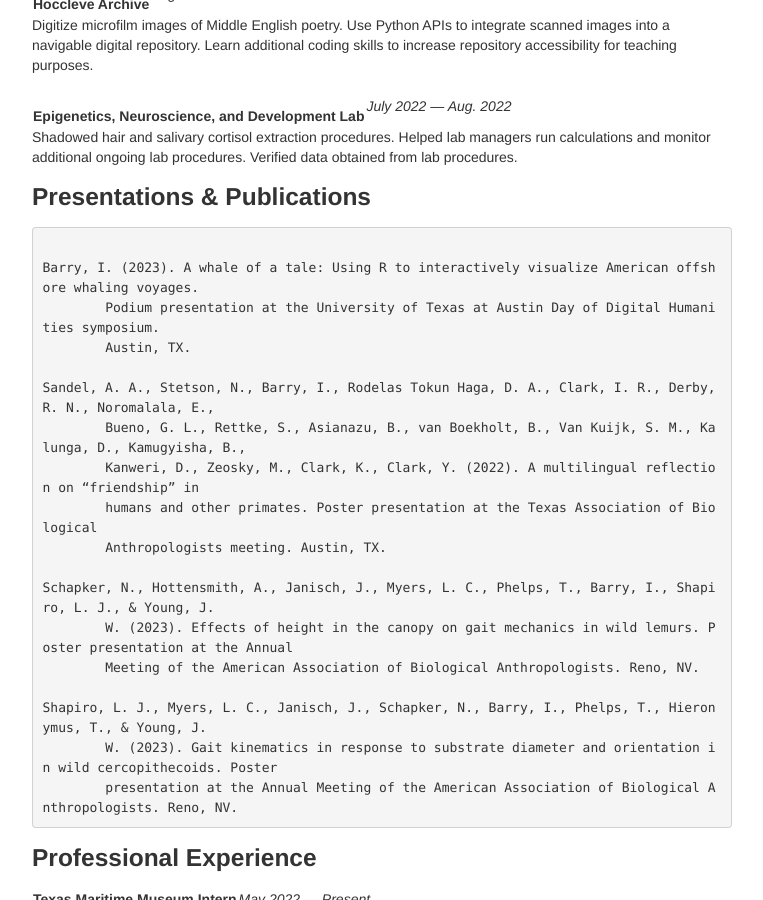
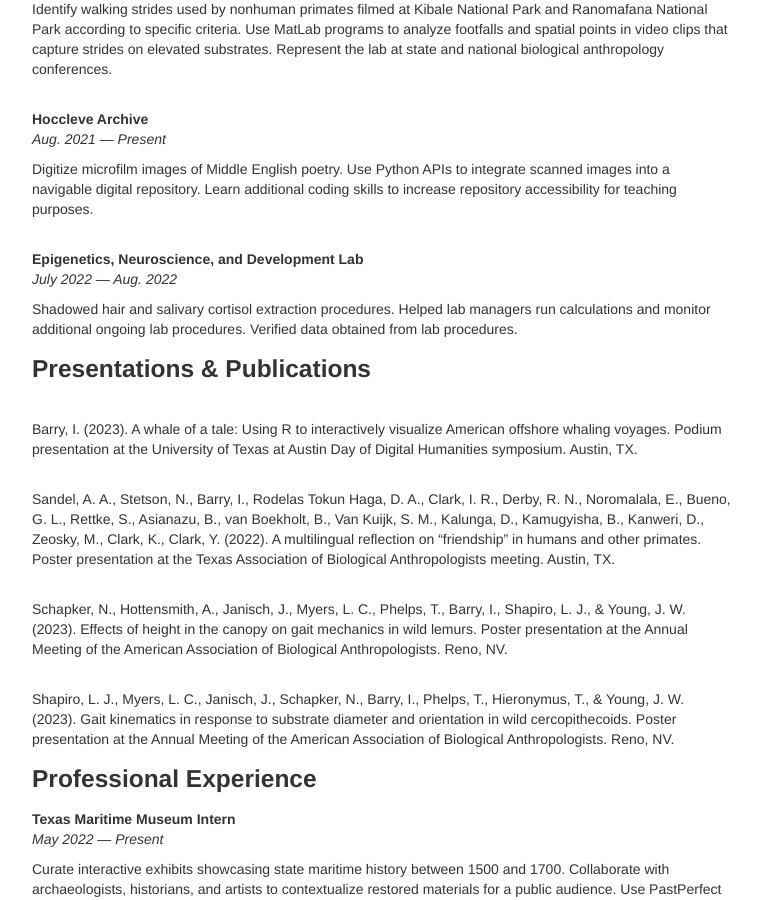
Before and after one commit to IanABarry/IanABarry.github.io, a Jekyll site: the page built from pages/cv.md, in a window 1280 px wide and 900 px high, scrolled down 1213 px. Shown: the whole window, without its empty margins (258-1021 px from the left). Built offline with Jekyll 4.4.1, drawn with Linux system fonts in a browser that asks for light colours.

Commit message:
Formatting line breaks in CV

```diff
--- a/pages/cv.md
+++ b/pages/cv.md
@@ -16,10 +16,10 @@ permalink: /cv
 
 <h3>Education</h3>
 
-<b>The University of Texas at Austin</b> | <i>Aug. 2020 — May 2023</i>
-B.A., Anthropology
-<i>College of Liberal Arts Honors</i>
-<i>Anthropology Honors</i>
+<b>The University of Texas at Austin</b>, <i>Aug. 2020 — May 2023</i>
+<br>B.A., Anthropology
+<br><i>College of Liberal Arts Honors</i>
+<br><i>Anthropology Honors</i>
 
 <h4>Relevant Undergraduate Coursework:</h4>
 <ul>
@@ -38,94 +38,96 @@ B.A., Anthropology
 </ul>
 
 <h3>Research Experience</h3>
-<b>Independent Research</b> | <i>Aug. 2022 — Present</i>
+<b>Independent Research</b>
+<br><i>Aug. 2022 — Present</I>
 
 <br>Design and implement a project investigating a novel method of extracting mammalian physiological data through noncontact thermal videography. Collect data from semi-free-ranging pigs at a rescue in central Texas and clean, organize, and present data using MatLab and R.
 
-<br><b>Primate Ethology and Endocrinology Lab</b> | <i>May 2022 — Present</i>
+<br><b>Primate Ethology and Endocrinology Lab</b>
+<br><i>May 2022 — Present</i>
 
 <br>Use prior wet and dry lab experience to shape the analytical priorities of a new lab at UT Austin. Help faculty advisors, undergraduate researchers, and graduate students with assorted research and training tasks. Provide assessments of cutting-edge technology for the lab’s consideration.
 
-<br><b>Nonhuman Primate Locomotion Lab</b> | <i>Mar. 2022 — Present</i>
+<br><b>Nonhuman Primate Locomotion Lab</b>
+<br><i>Mar. 2022 — Present</i>
 
 <p>Identify walking strides used by nonhuman primates filmed at Kibale National Park and Ranomafana National Park according to specific criteria. Use MatLab programs to analyze footfalls and spatial points in video clips that capture strides on elevated substrates. Represent the lab at state and national biological anthropology conferences.</p>
 
-<br><b>Hoccleve Archive</b> | <i>Aug. 2021 — Present</i>
+<br><b>Hoccleve Archive</b>
+<br><i>Aug. 2021 — Present</i>
 
 <p>Digitize microfilm images of Middle English poetry. Use Python APIs to integrate scanned images into a navigable digital repository. Learn additional coding skills to increase repository accessibility for teaching purposes.</p>
 
-<br><b>Epigenetics, Neuroscience, and Development Lab</b> | <i>July 2022 — Aug. 2022</i>
+<br><b>Epigenetics, Neuroscience, and Development Lab</b>
+<br><i>July 2022 — Aug. 2022</i>
 
 <p>Shadowed hair and salivary cortisol extraction procedures. Helped lab managers run calculations and monitor additional ongoing lab procedures. Verified data obtained from lab procedures.</p>
 
 <h3>Presentations & Publications</h3>
-<pre>
 
-Barry, I. (2023). A whale of a tale: Using R to interactively visualize American offshore whaling voyages.
-	Podium presentation at the University of Texas at Austin Day of Digital Humanities symposium.
-	Austin, TX.
+<br>Barry, I. (2023). A whale of a tale: Using R to interactively visualize American offshore whaling voyages. Podium presentation at the University of Texas at Austin Day of Digital Humanities symposium. Austin, TX.
 
-Sandel, A. A., Stetson, N., Barry, I., Rodelas Tokun Haga, D. A., Clark, I. R., Derby, R. N., Noromalala, E.,
-	Bueno, G. L., Rettke, S., Asianazu, B., van Boekholt, B., Van Kuijk, S. M., Kalunga, D., Kamugyisha, B.,
-	Kanweri, D., Zeosky, M., Clark, K., Clark, Y. (2022). A multilingual reflection on “friendship” in
-	humans and other primates. Poster presentation at the Texas Association of Biological
-	Anthropologists meeting. Austin, TX.
+<br>Sandel, A. A., Stetson, N., Barry, I., Rodelas Tokun Haga, D. A., Clark, I. R., Derby, R. N., Noromalala, E., Bueno, G. L., Rettke, S., Asianazu, B., van Boekholt, B., Van Kuijk, S. M., Kalunga, D., Kamugyisha, B., Kanweri, D., Zeosky, M., Clark, K., Clark, Y. (2022). A multilingual reflection on “friendship” in humans and other primates. Poster presentation at the Texas Association of Biological Anthropologists meeting. Austin, TX.
 
-Schapker, N., Hottensmith, A., Janisch, J., Myers, L. C., Phelps, T., Barry, I., Shapiro, L. J., & Young, J.
-	W. (2023). Effects of height in the canopy on gait mechanics in wild lemurs. Poster presentation at the Annual
-	Meeting of the American Association of Biological Anthropologists. Reno, NV.
+<br>Schapker, N., Hottensmith, A., Janisch, J., Myers, L. C., Phelps, T., Barry, I., Shapiro, L. J., & Young, J. W. (2023). Effects of height in the canopy on gait mechanics in wild lemurs. Poster presentation at the Annual Meeting of the American Association of Biological Anthropologists. Reno, NV.
 
-Shapiro, L. J., Myers, L. C., Janisch, J., Schapker, N., Barry, I., Phelps, T., Hieronymus, T., & Young, J.
-	W. (2023). Gait kinematics in response to substrate diameter and orientation in wild cercopithecoids. Poster
-	presentation at the Annual Meeting of the American Association of Biological Anthropologists. Reno, NV.
-</pre>
+<br>Shapiro, L. J., Myers, L. C., Janisch, J., Schapker, N., Barry, I., Phelps, T., Hieronymus, T., & Young, J. W. (2023). Gait kinematics in response to substrate diameter and orientation in wild cercopithecoids. Poster presentation at the Annual Meeting of the American Association of Biological Anthropologists. Reno, NV.
 
 <h3>Professional Experience</h3>
 
-<b>Texas Maritime Museum Intern</b> | <i>May 2022 — Present</i>
+<b>Texas Maritime Museum Intern</b>
+<br><i>May 2022 — Present</i>
 
 <p>Curate interactive exhibits showcasing state maritime history between 1500 and 1700. Collaborate with archaeologists, historians, and artists to contextualize restored materials for a public audience. Use PastPerfect cataloguing software to register books for the museum’s maritime history library. Facilitate community outreach events including festivals, book signings, and exhibit debut galas.</p>
 
-<b>Kins Dining Student Assistant</b> | <i>Oct. 2021 — May 2022</i>
+<b>Kins Dining Student Assistant</b>
+<br><i>Oct. 2021 — May 2022</i>
 
 <p>Served food to thousands of UT Austin students each day in a campus dining hall. Helped run gratuitous dining hall events for students during finals weeks. Trained new staff members to create an uplifting and welcoming environment for the UT community.</p>
 
-<b>The Williamson Museum Volunteer</b> | <i>September 2019 — May 2021</i>
+<b>The Williamson Museum Volunteer</b>
+<br><i>September 2019 — May 2021</i>
 
 <p>Hosted weekly family-friendly educational activities to teach children about regional history. Catalogued and described incoming artifacts for the museum’s collection. Provided background research for temporary exhibits.</p>
 
-<b>Bullock Texas State History Museum Intern</b> | <i>February 2020</i>
+<b>Bullock Texas State History Museum Intern</b>
+<br><i>February 2020</i>
 
 <p>Collaborated with the School Programs Head to host four educational events for young children. Contributed to planning for an immersive summer film showcase series. Observed the responsibilities of museum coordinators and curators.</p>
 
 <h3>Academic Service</h3>
 
-<b>Ecology, Evolution, and Behavior Club</b> | <i>Jan. 2023 — Present</i>
+<b>Ecology, Evolution, and Behavior Club</b>
+<br><i>Jan. 2023 — Present</i>
 
-<b>Texas Student Digital Humanities</b> | <i>Aug. 2022 — Present</i>
+<b>Texas Student Digital Humanities</b>
+<br><i>Aug. 2022 — Present</i>
 
 <p>Collaborate with students in humanities departments to apply new coding skills to ongoing projects. Channel personal interests into coding projects that emphasize interactivity and accessibility of information on humanities topics.</p>
 
-<b>Liberal Arts Honors Student Mentor</b> | <i>Aug. 2021 — May 2022</i>
+<b>Liberal Arts Honors Student Mentor</b>
+<br><i>Aug. 2021 — May 2022</i>
 
 <p>Helped five students in the college honors program navigate UT Austin’s campus and celebrate their queer identities. Connected each student with resources to enhance their studying habits and channel their unique passions into impactful collaborative action.</p>
 
-<b>Liberal Arts Honors Student Council</b> | <i>Sept. 2020 — May 2022</i>
+<b>Liberal Arts Honors Student Council</b>
+<br><i>Sept. 2020 — May 2022</i>
 
 <p>Represented 135 students in a college honors program. Hosted virtual events for students to attend and facilitated communication between the student body and program administrators. Collaborated with other representatives to offer students financial aid programs. Paired incoming students with peer mentors to ease their transition to college.</p>
 
-<b>UT Austin Student Government Legislator</b> | <i>Sept. 2020 — May 2021</i>
+<b>UT Austin Student Government Legislator</b>
+<br><i>Sept. 2020 — May 2021</i>
 
 <p>Collaborated with Student Government agencies to draft legislation addressing mental health concerns on campus at the height of the COVID-19 pandemic. Created safe virtual spaces for UT affiliates to share their mental health experiences with others. Compiled and distributed a detailed guidebook of accessible mental health resources to the student body.</p>
 
 <h3>Honors & Awards</h3>
 
 <b>Scholarships & Programs</b>
-<i>Jefferson Scholars:</i> A selective academic track in global philosophy and religion with regular student-led cultural excursions for which participants were reimbursed by the university.
+<br><i>Jefferson Scholars:</i> A selective academic track in global philosophy and religion with regular student-led cultural excursions for which participants were reimbursed by the university.
 
-<i>Biodiversity Scholars:</i> An academic enrichment program intended to increase diversity within the biological sciences. As an applicant selected for this program, I received a stipend to support my participation in a field biology course at UT and worked closely with a graduate student mentor to explore careers in anthropology.
+<br><i>Biodiversity Scholars:</i> An academic enrichment program intended to increase diversity within the biological sciences. As an applicant selected for this program, I received a stipend to support my participation in a field biology course at UT and worked closely with a graduate student mentor to explore careers in anthropology.
 
-<i>Rapoport-King Thesis Scholar:</i> I received funding from the College of Liberal Arts to cover all expenses associated with my undergraduate thesis in the Anthropology Honors program. Additionally, my advisor received a stipend to further ethological research in the Department of Anthropology.
+<br><i>Rapoport-King Thesis Scholar:</i> I received funding from the College of Liberal Arts to cover all expenses associated with my undergraduate thesis in the Anthropology Honors program. Additionally, my advisor received a stipend to further ethological research in the Department of Anthropology.
 
 <b>Distinctions</b>
-July 2022 — Ampla cum laude, Dean’s Honor List
+<br>July 2022 — Ampla cum laude, Dean’s Honor List
```
